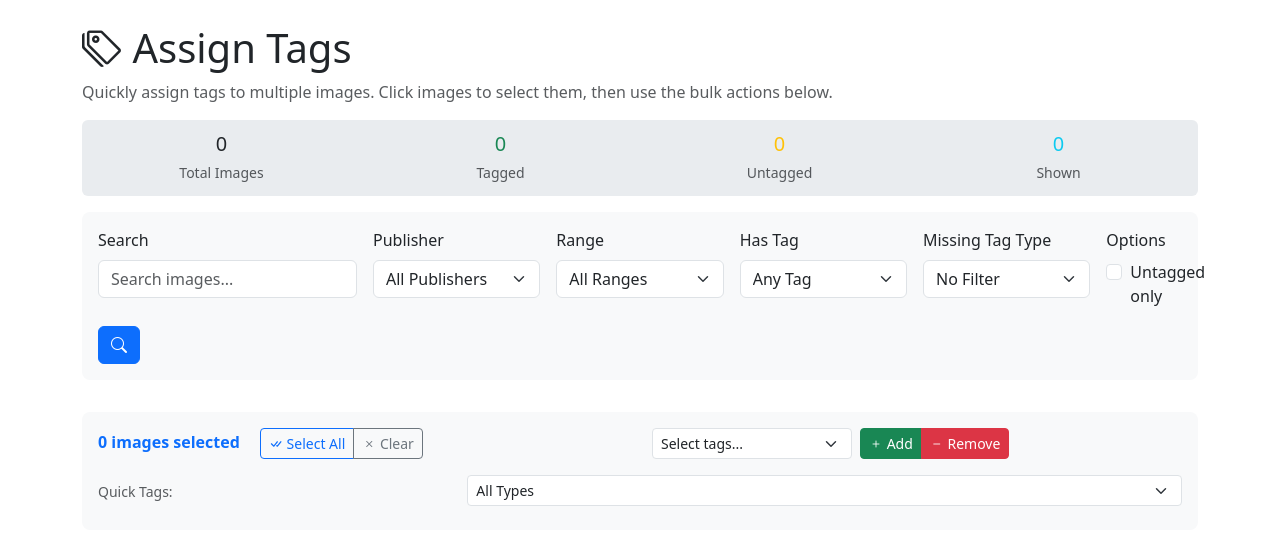
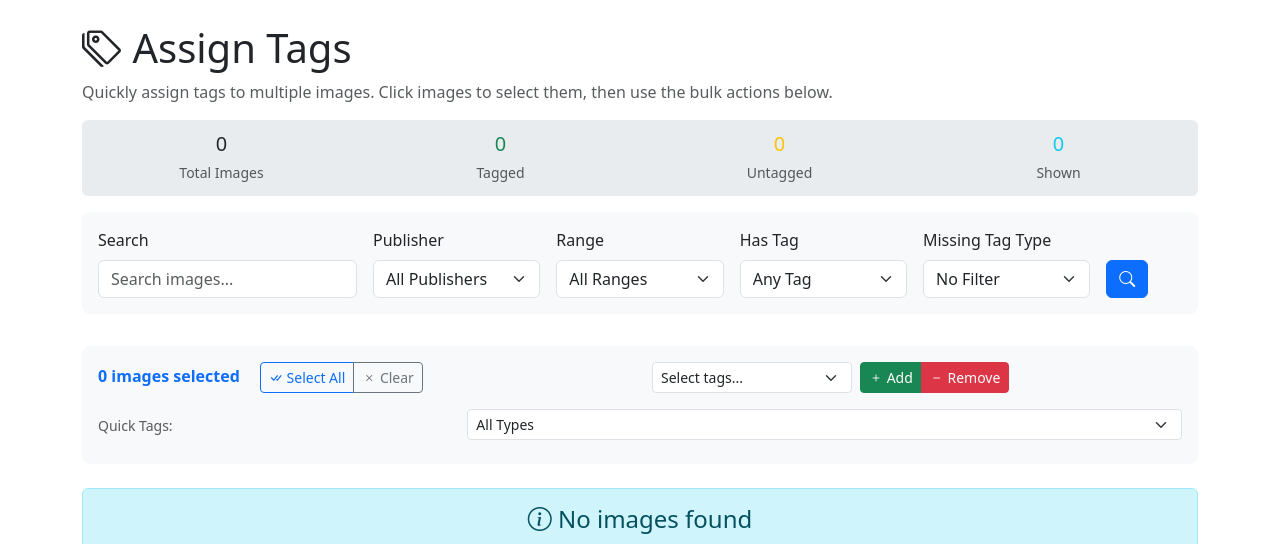
Before and after one commit to xg-Ricky/stl-collection, a Django app: page /assign/ in a window 1280 px wide. Shown: the part 56-600 px from the top of the page. Run offline with Django 5.2, Linux system fonts and the light colour scheme; the visitor is signed in with stand-in values (Sample User, id 1); data comes from the database, SQL or seed files in the repository; data that the repository does not hold is empty; parts of the project's set-up code (start-up, migrations or seed data) failed here and were passed over; some libraries are stand-ins or nearby versions.

Commit message:
Remove untagged only checkbox from filter form for cleaner interface

```diff
--- a/templates/tag_assign/assign.html
+++ b/templates/tag_assign/assign.html
@@ -139,14 +139,6 @@
                 <option value="{{ tag_type.id }}" {% if tag_type.id|stringformat:"s" == missing_tag_type_filter %}selected{% endif %}>{{ tag_type.name }}</option>
                 {% endfor %}
             </select>
-        </div>        <div class="col-md-1">
-            <label class="form-label">Options</label>
-            <div class="form-check">
-                <input class="form-check-input" type="checkbox" id="untagged_only" name="untagged_only" {% if untagged_only %}checked{% endif %}>
-                <label class="form-check-label" for="untagged_only">
-                    Untagged only
-                </label>
-            </div>
         </div>
         <div class="col-md-1 d-flex align-items-end">
             <button type="submit" class="btn btn-primary me-2">
```
Also changed, not shown: collection/views.py (+10 -6 lines).
